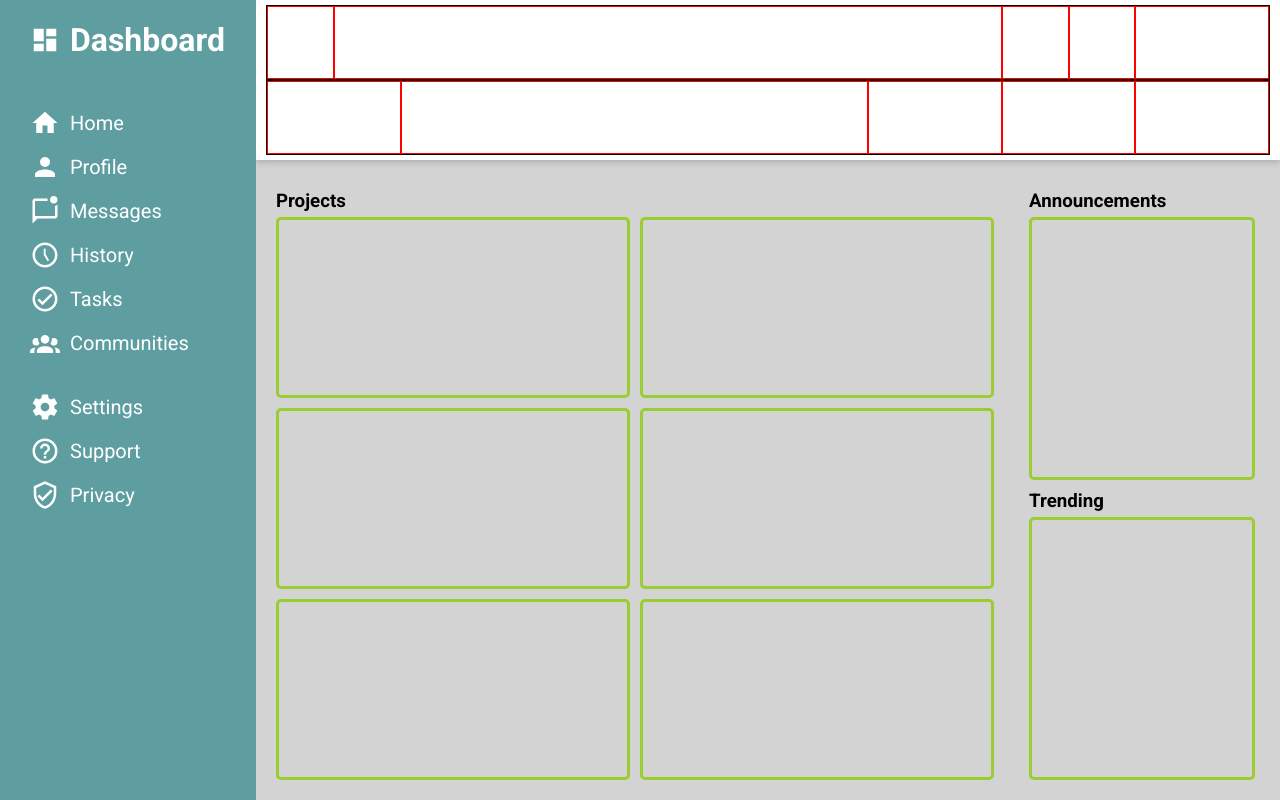
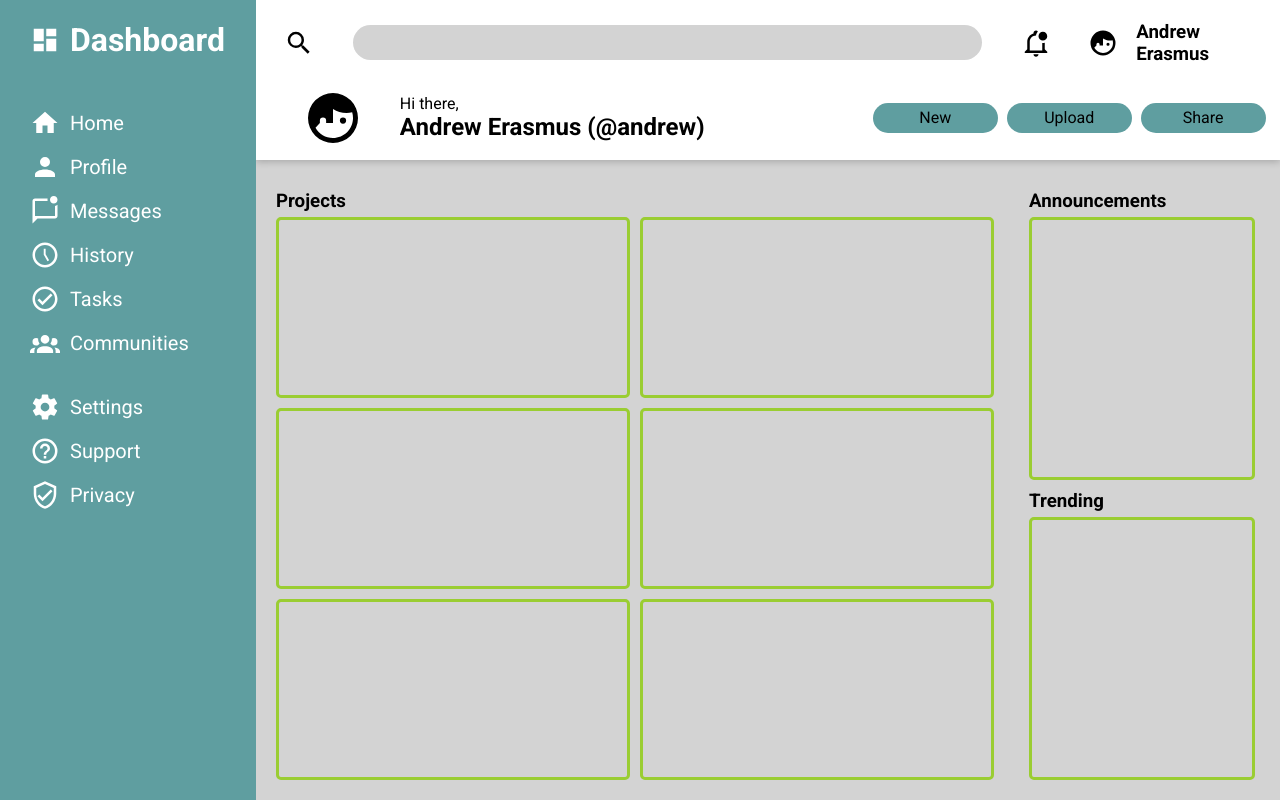
Before and after one commit to andrew-erasmus/admin-dashboard, a plain HTML site: page index.html in a window 1280 px wide. Drawn offline with Linux system fonts and the light colour scheme.

Commit message:
Complete style for header

```diff
--- a/index.html
+++ b/index.html
@@ -37,18 +37,31 @@
     </div>
     <div id="header">
       <div id="top-row">
-        <div id="search-icon"></div>
-        <div id="search-bar"></div>
-        <div id="notifications"></div>
-        <div id="profile-picture"></div>
-        <div id="profile-name"></div>
+        <div id="search-icon">
+          <img src="./assets/magnify.svg" alt="">
+        </div>
+        <div id="search-container">
+          <div id="search-bar"></div>
+        </div>
+        <div id="notifications">
+          <img src="./assets/bell-badge-outline.svg" alt="">
+        </div>
+        <div id="profile-picture">
+          <img src="./assets/face-man-profile.svg" alt="">
+        </div>
+        <div id="profile-name">
+          <h3>Andrew Erasmus</h3>
+        </div>
       </div>
       <div id="bottom-row">
-        <div id="display-icon"></div>
-        <div id="information"></div>
-        <div id="new-button"></div>
-        <div id="upload-button"></div>
-        <div id="share"></div>
+        <div id="display-icon"><img id="large-profile" src="./assets/face-man-profile.svg" alt=""></div>
+        <div id="information">
+          <p>Hi there,</p>
+          <h2>Andrew Erasmus (@andrew)</h2>
+        </div>
+        <div id="new-button"><div>New</div></div>
+        <div id="upload-button"><div>Upload</div></div>
+        <div id="share-button"><div>Share</div></div>
       </div>
     </div>
     <div id="sidebar">
--- a/styles.css
+++ b/styles.css
@@ -115,13 +115,13 @@ svg {
   grid-template-columns: 2fr 7fr 2fr 2fr 2fr;
 }
 
-#header > div {
+/* #header > div {
   border: solid black 1px;
-}
+} */
 
-#header > div > div {
+/* #header > div > div {
   border: solid red 1px;
-}
+} */
 
 #dashboard {
   display: grid;
@@ -142,8 +142,10 @@ svg {
   gap: 5px;
 }
 
-h3 {
+p, h2, h3 {
   margin: 0;
+  overflow: hidden;
+  text-overflow: ellipsis;
 }
 
 .card, .section {
@@ -154,9 +156,58 @@ h3 {
 
 #project-cards {
   display: grid;
-  grid-template-rows: 1fr 1fr 1fr;
-  grid-template-columns: 1fr 1fr;
+  grid-template-rows: repeat(3, 1fr);
+  grid-template-columns: repeat(2, 1fr);
   row-gap: 10px;
   column-gap: 10px;
   flex: 1;
 }
+
+#top-row > div {
+  display: grid;
+  align-items: center;
+  justify-content: center;
+}
+
+#bottom-row > div {
+  display: grid;
+  align-items: center;
+  justify-content: center;
+}
+
+img {
+  height: 30px;
+  width: auto;
+}
+
+#top-row > div#search-container {
+  display: inline-block;
+  padding: 20px;
+}
+
+#search-bar {
+  background-color: lightgray;
+  height: 100%;
+  width: 100%;
+  border-radius: 100px;
+}
+
+#large-profile {
+  width: 60px;
+  height: auto;
+}
+
+#bottom-row > div#information{
+  display: flex;
+  flex-direction: column;
+  align-items: start;
+}
+
+#new-button, #upload-button, #share-button{
+  background-color: cadetblue;
+  border-radius: 100px;
+  height: 30px;
+  width: 125px;
+  align-self: center;
+  justify-self: center;
+}
```
Also changed, not shown: assets/bell-badge-outline.svg (added), assets/face-man-profile.svg (added), assets/magnify.svg (added).
